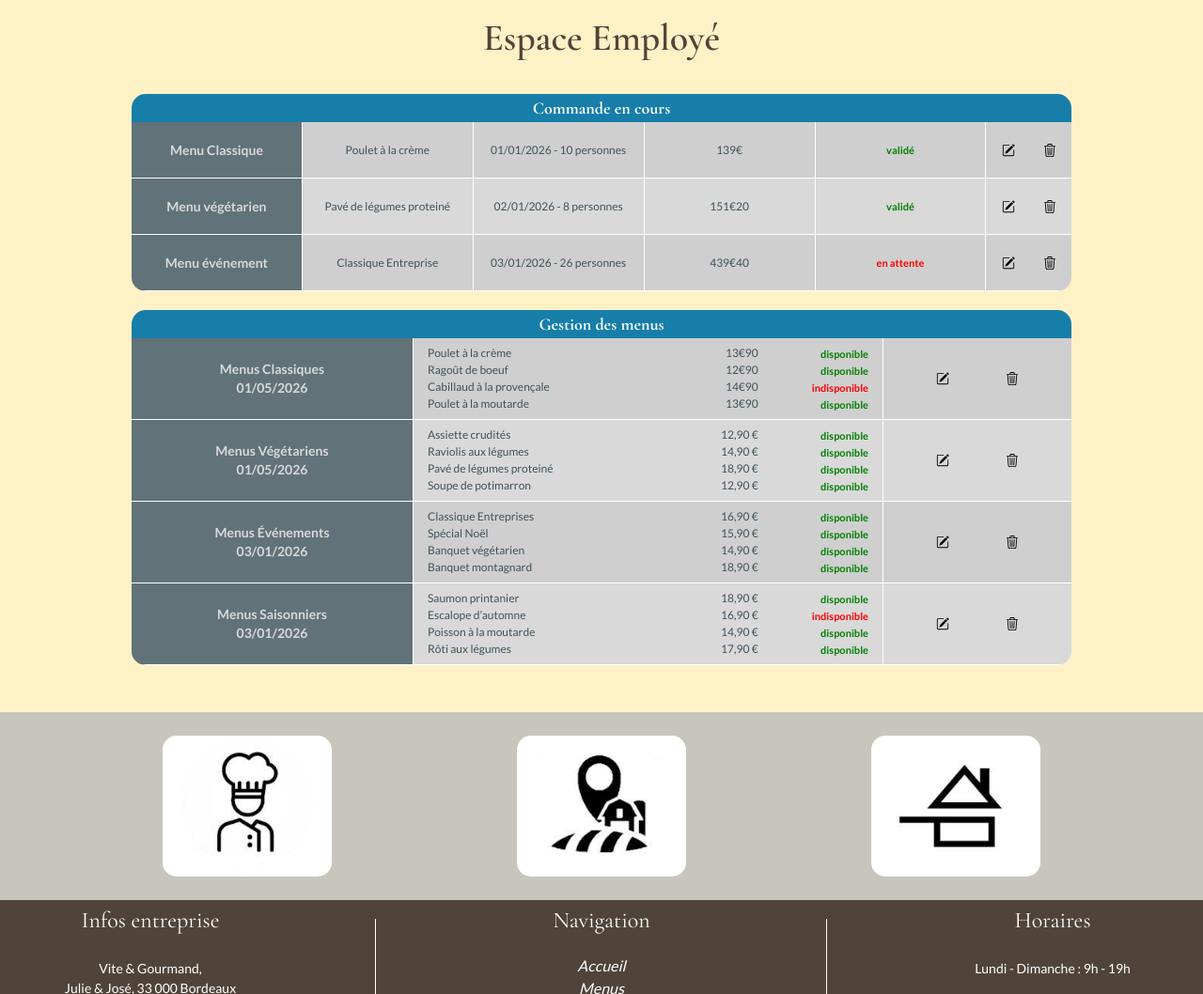
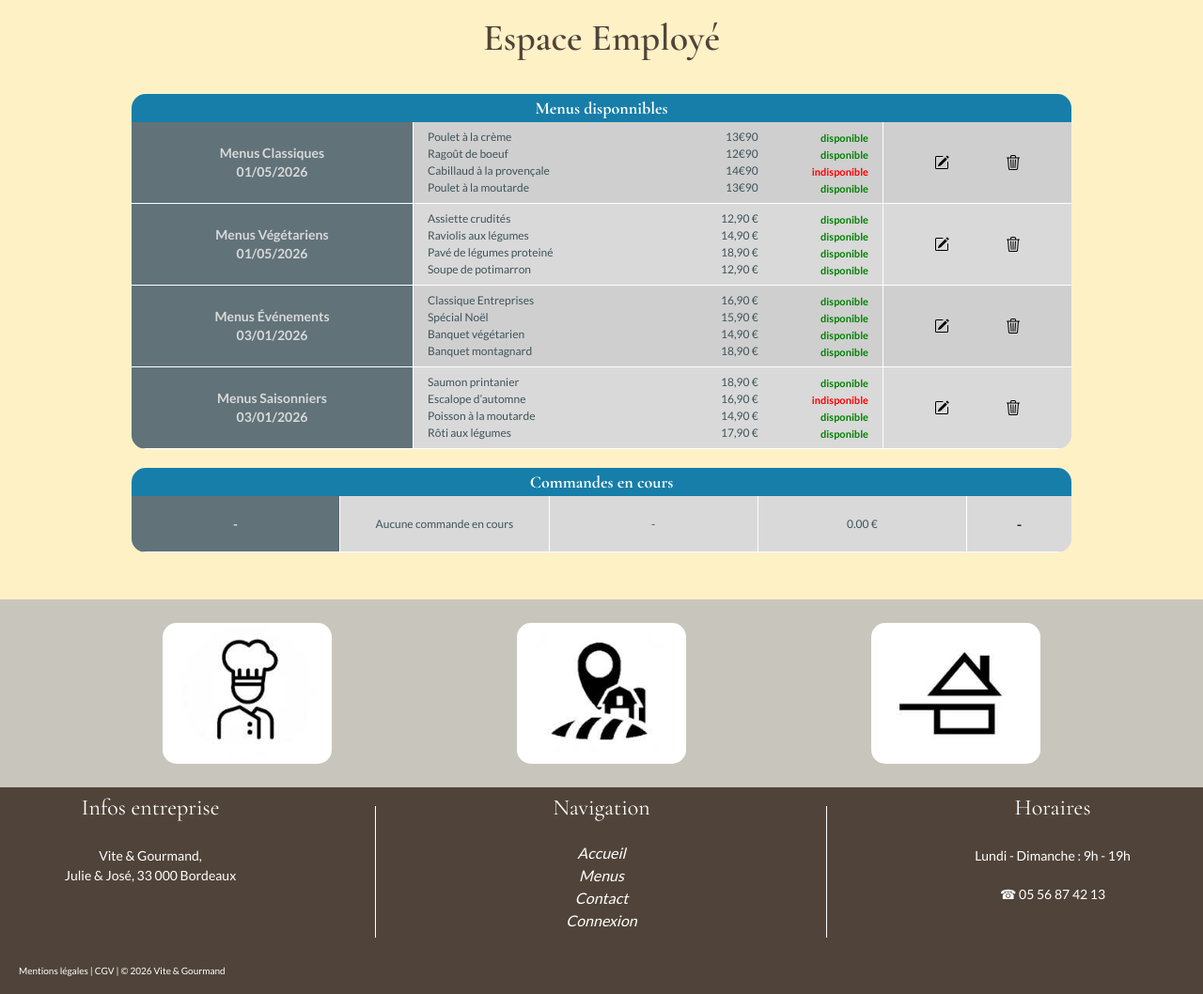
Before and after one commit to hcsalahdesign-dot/vite_et_gourmand_1, a PHP site: template pages/profil-employe-desktop.html in a window 1280 px wide. Shown: the part 120-1178 px from the top of the page at 94% size. Run offline with PHP 8.4, Linux system fonts and the light colour scheme; the template is opened without the code that fills it, so the values that code supplies are empty; some libraries are stand-ins or nearby versions.

```diff
--- a/assets/css/sections/profil-employe.css
+++ b/assets/css/sections/profil-employe.css
@@ -239,14 +239,29 @@ body.page-employe-space {
 }
 
 /* =========================================================
-   ICONES
+   Bouton "Livré"
 ========================================================= */
+.btn-livree {
+  min-width: 90px;
+  height: 30px;
+  padding: 0 14px;
+  border: none;
+  border-radius: 10px;
+  background-color: #d95605;
+  color: #ffffff;
+  font-family: "Lato", sans-serif;
+  font-size: 12px;
+  font-weight: 700;
+  cursor: pointer;
+  display: flex;
+  align-items: center;
+  justify-content: center;
+}
 
-.icon {
-  width: 14px;
-  height: 14px;
-  cursor: pointer;
+.btn-livree:hover {
+  opacity: 0.9;
 }
+
 
 /* =========================================================
    STATUTS
--- /dev/null
+++ b/assets/js/employe.js
@@ -0,0 +1,117 @@
+console.log("employe.js chargé");
+
+// =========================================================
+// OUTILS
+// =========================================================
+
+function getAllCommandesClients() {
+  const allCommandes = [];
+
+  for (let i = 0; i < localStorage.length; i++) {
+    const key = localStorage.key(i);
+
+    if (key && key.startsWith("commandes_")) {
+      const commandes = JSON.parse(localStorage.getItem(key)) || [];
+      allCommandes.push(...commandes);
+    }
+  }
+
+  return allCommandes;
+}
+
+// =========================================================
+// AFFICHAGE COMMANDES EMPLOYE
+// =========================================================
+
+function afficherCommandesEmploye() {
+  const container = document.getElementById("employeeOrdersContainer");
+  if (!container) return;
+
+  const commandes = getAllCommandesClients().filter(
+    (cmd) => cmd.statut === "validé"
+  );
+
+  container.innerHTML = "";
+
+  if (commandes.length === 0) {
+    container.innerHTML = `
+      <div class="row-employe">
+        <div class="col-left">-</div>
+        <div class="col-center">Aucune commande en cours</div>
+        <div class="col-center">-</div>
+        <div class="col-center">0.00 €</div>
+        <div class="col-right">-</div>
+      </div>
+    `;
+    return;
+  }
+
+  [...commandes].reverse().forEach((cmd) => {
+    container.innerHTML += `
+      <div class="row-employe">
+        <div class="col-left">
+          ${cmd.clientEmail || "Client"}<br>
+          <small>${cmd.dateCommande || cmd.date || ""}${cmd.heureCommande ? " - " + cmd.heureCommande : ""}</small>
+        </div>
+
+        <div class="col-center">${cmd.nom}</div>
+
+        <div class="col-center">${cmd.quantite} pers</div>
+
+        <div class="col-center total">${cmd.total.toFixed(2)} €</div>
+
+        <div class="col-right statut-col">
+            <span class="actif">${cmd.statut}</span>
+        </div>
+
+        <div class="col-right action-col">
+
+            <button
+                class="btn-livree"
+                type="button"
+                onclick="marquerCommeLivree('${cmd.clientEmail}', '${cmd.id}', '${cmd.dateCommande || cmd.date || ""}', '${cmd.heureCommande || ""}')"
+            >
+                Livré
+            </button>
+        </div>
+
+      </div>
+    `;
+  });
+}
+
+// =========================================================
+// PASSAGE EN LIVREE
+// =========================================================
+
+window.marquerCommeLivree = function (clientEmail, commandeId, dateCommande, heureCommande) {
+  const commandesKey = "commandes_" + clientEmail;
+  let commandes = JSON.parse(localStorage.getItem(commandesKey)) || [];
+
+  commandes = commandes.map((cmd) => {
+    const sameId = cmd.id === commandeId;
+    const sameDate = (cmd.dateCommande || cmd.date || "") === dateCommande;
+    const sameHeure = (cmd.heureCommande || "") === heureCommande;
+
+    if (sameId && sameDate && sameHeure) {
+      return {
+        ...cmd,
+        statut: "livrée"
+      };
+    }
+
+    return cmd;
+  });
+
+  localStorage.setItem(commandesKey, JSON.stringify(commandes));
+
+  afficherCommandesEmploye();
+};
+
+// =========================================================
+// INIT
+// =========================================================
+
+document.addEventListener("DOMContentLoaded", () => {
+  afficherCommandesEmploye();
+});
--- a/pages/profil-employe-desktop.html
+++ b/pages/profil-employe-desktop.html
@@ -18,7 +18,7 @@
 
   <script src="/assets/js/navigation.js" defer></script>
   <script src="/assets/js/auth.js" defer></script>
-  <script src="/assets/js/client.js" defer></script>
+  <script src="/assets/js/employe.js" defer></script>
 
   <title>Vite & Gourmand</title>
 </head>
@@ -70,60 +70,11 @@
         <section class="employe-space-section">
             <h2>Espace Employé</h2>
 
- <!-- ================= COMMANDES ================= -->
-            <div class="client-table client-table--second">
-
-                <!-- TITRE -->
-                <div class="client-table__row client-table__row--title-primary">
-                    Commande en cours
-                </div>
-
-                <!-- CLIENT 1 -->
-                <div class="row-employe orders">
-                    <div class="col-left">Menu Classique</div>
-                    <div class="col-center">Poulet à la crème</div>
-                    <div class="col-center">01/01/2026 - 10 personnes</div>
-                    <div class="col-center total">139€</div>
-                    <div class="col-center"><span class="actif">validé</span></div>
-                    <div class="col-right">
-                        <img src="/assets/pencil-square.svg" class="icon">
-                        <img src="/assets/trash3.svg" class="icon">
-                    </div>
-                </div>
-
-                <!-- CLIENT 2 -->
-                <div class="row-employe orders">
-                    <div class="col-left">Menu végétarien</div>
-                    <div class="col-center">Pavé de légumes proteiné</div>
-                    <div class="col-center">02/01/2026 - 8 personnes</div>
-                    <div class="col-center total">151€20</div>
-                    <div class="col-center"><span class="actif">validé</span></div>
-                    <div class="col-right">
-                        <img src="/assets/pencil-square.svg" class="icon">
-                        <img src="/assets/trash3.svg" class="icon">
-                    </div>
-                </div>
-
-                <!-- CLIENT 3 -->
-                <div class="row-employe orders">
-                    <div class="col-left">Menu événement</div>
-                    <div class="col-center">Classique Entreprise</div>
-                    <div class="col-center">03/01/2026 - 26 personnes</div>
-                    <div class="col-center total">439€40</div>
-                    <div class="col-center"><span class="inactif">en attente</span></div>
-                    <div class="col-right">
-                        <img src="/assets/pencil-square.svg" class="icon">
-                        <img src="/assets/trash3.svg" class="icon">
-                    </div>
-                </div>
-
-            </div>
-
 
             <!-- ================= MENU ================= -->
             <div class="block menus">
 
-                    <div class="block-header">Gestion des menus</div>
+                    <div class="block-header">Menus disponnibles</div>
 
                         <!-- MENU-TYPE 1 -->
                         <div class="row-menus">
@@ -301,6 +252,19 @@
 
                 </div>
 
+                <!-- ================= COMMANDES ================= -->
+            <div class="client-table client-table--second">
+
+
+                    <div class="client-table__row client-table__row--title-primary">
+                        Commandes en cours
+                    </div>
+
+                    <div id="employeeOrdersContainer"></div>
+
+
+            </div>
+
 
         </section>
 
```
